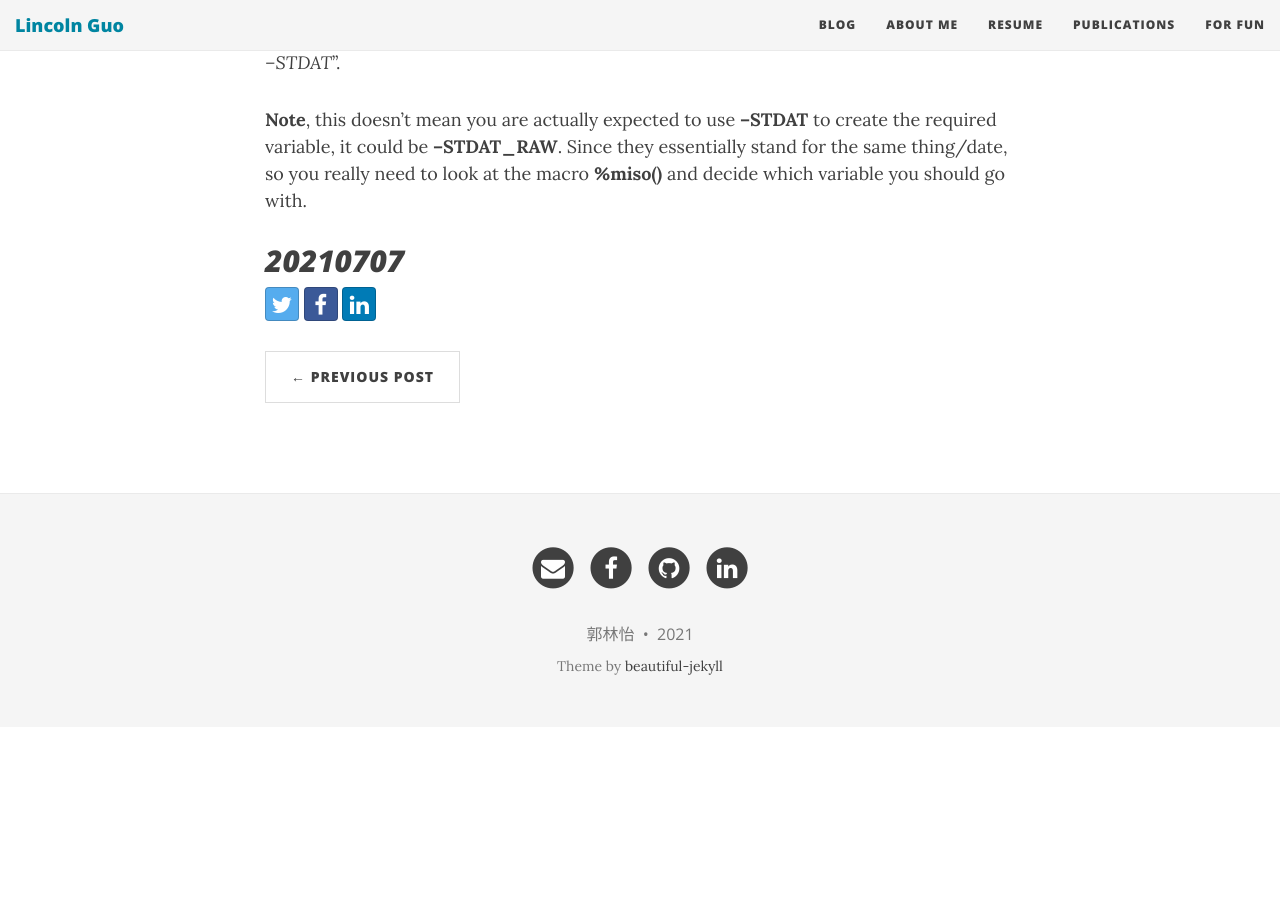
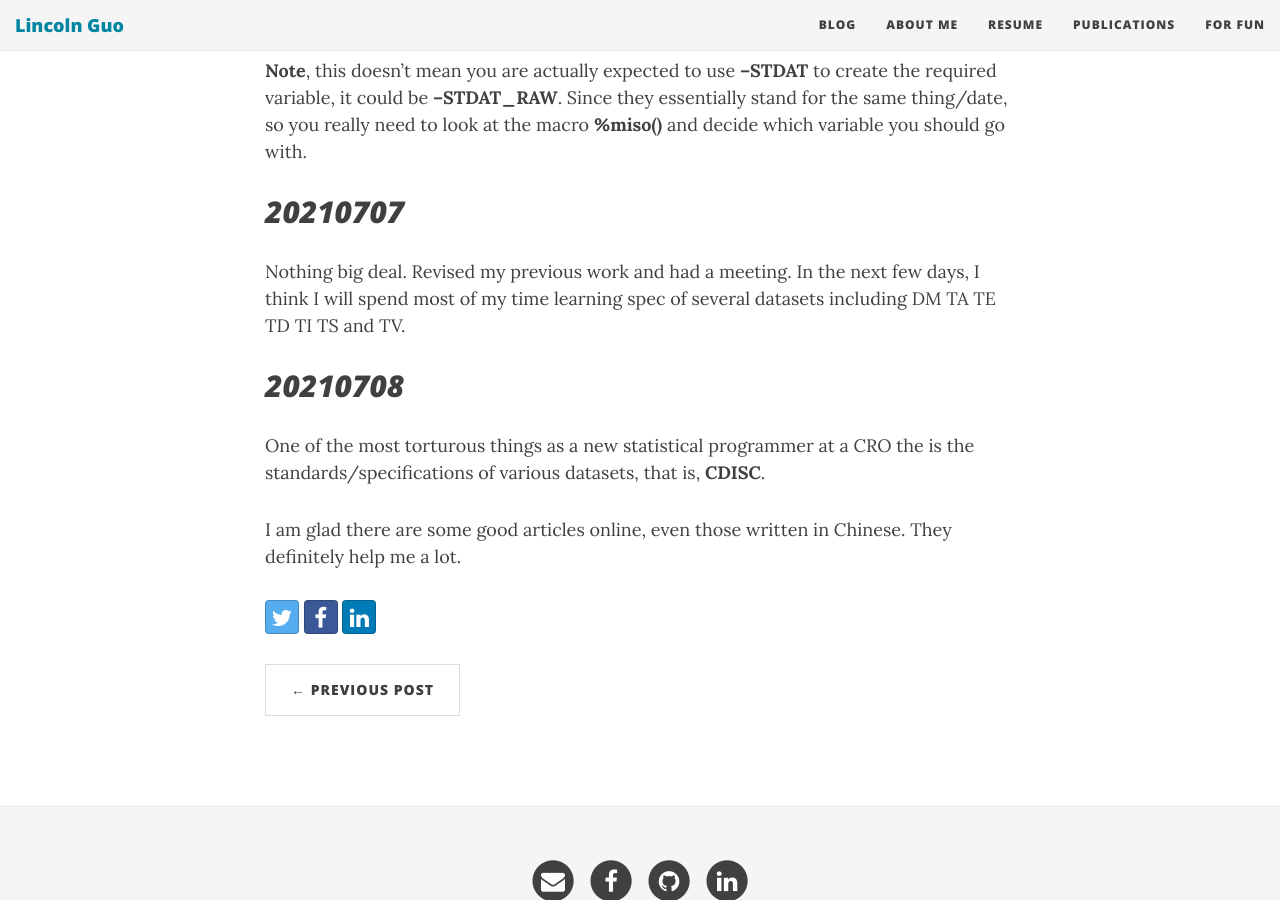
Before and after one commit to LinyiGuo96/LinyiGuo96.github.io, a Jekyll site: the page built from _posts/2021-06-16-SAS-Working-Notes.md, in a window 1280 px wide and 900 px high, scrolled down 9168 px. Built offline with Jekyll 4.4.1, drawn with Linux system fonts in a browser that asks for light colours; nearby versions of some CDN libraries; comment, search, counter and statistics services are not loaded; before the commit the page ends 9895 px from its top, so only the background shows below that; some of the changed text lies outside the part shown.

Commit message:
Update 2021-06-16-SAS-Working-Notes.md

```diff
--- a/_posts/2021-06-16-SAS-Working-Notes.md
+++ b/_posts/2021-06-16-SAS-Working-Notes.md
@@ -264,3 +263,11 @@ In a raw SDTM dataset, there could be some _datetime_ variables such as **--STDA
 **Note**, this doesn't mean you are actually expected to use **--STDAT** to create the required variable, it could be **--STDAT_RAW**. Since they essentially stand for the same thing/date, so you really need to look at the macro **%miso()** and decide which variable you should go with.
 
 ## _20210707_
+
+Nothing big deal. Revised my previous work and had a meeting. In the next few days, I think I will spend most of my time learning spec of several datasets including DM TA TE TD TI TS and TV.
+
+## _20210708_
+
+One of the most torturous things as a new statistical programmer at a CRO the is the standards/specifications of various datasets, that is, **CDISC**.
+
+I am glad there are some good articles online, even those written in Chinese. They definitely help me a lot.
```
Also changed, not shown: other parts of _posts/2021-06-16-SAS-Working-Notes.md (+0 -1 lines).
